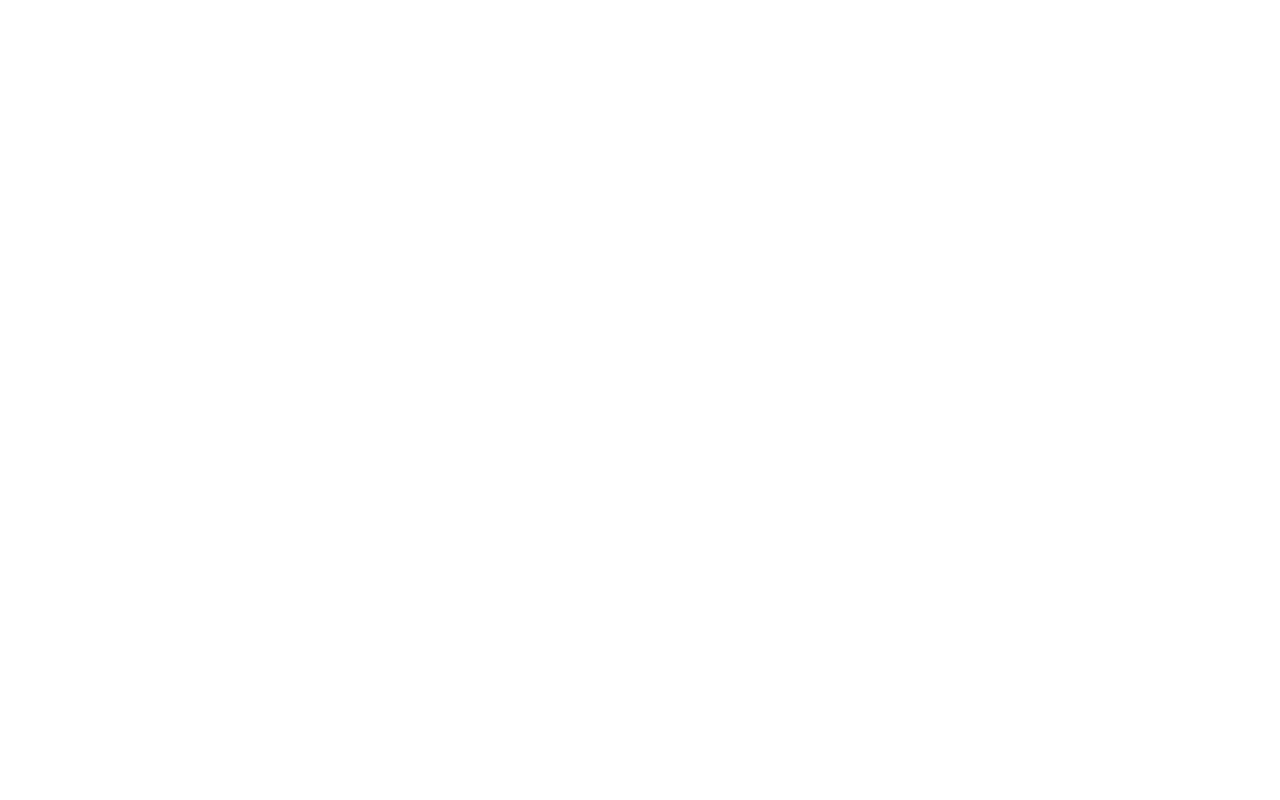
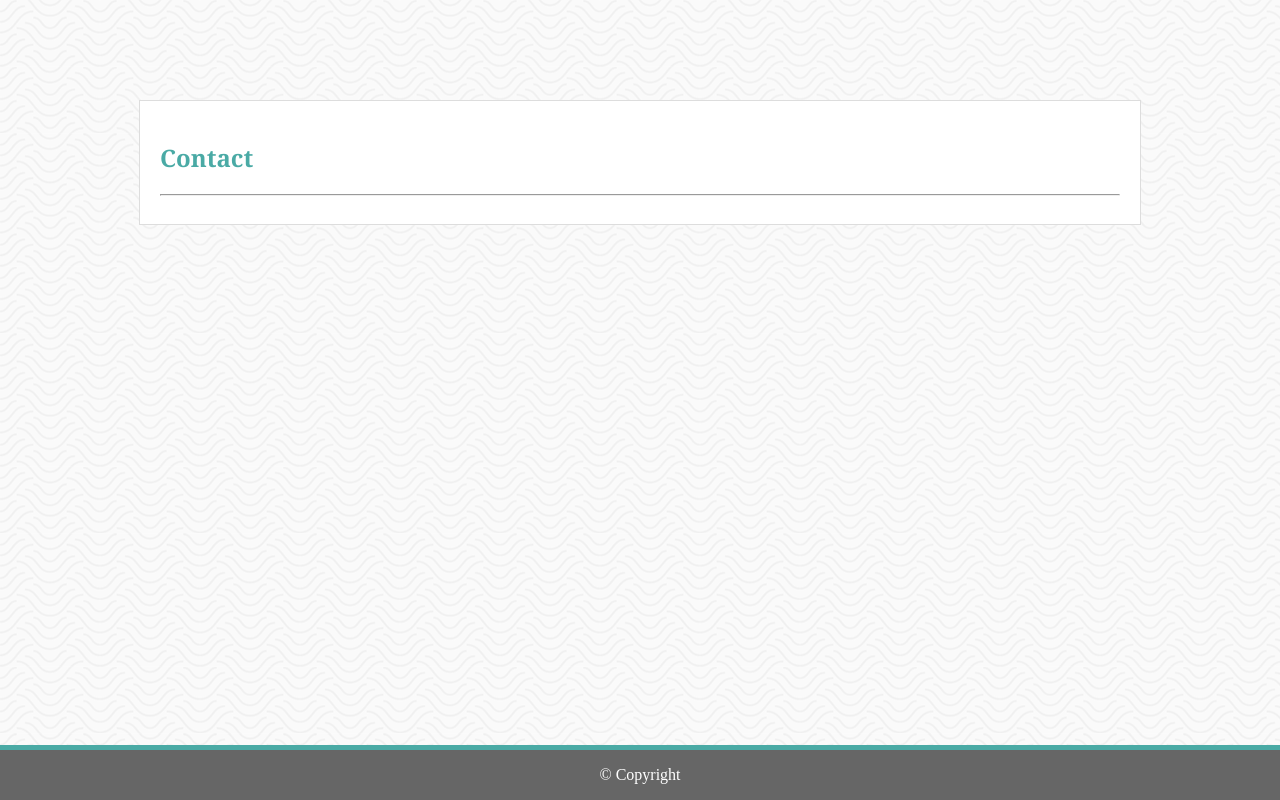
Before and after one commit to LuzanneB/Basic-Portfolio, a plain HTML site: page contact.html in a window 1280 px wide. Drawn offline with Linux system fonts and the light colour scheme.

```diff
--- a/assets/css/style.css
+++ b/assets/css/style.css
@@ -16,18 +16,20 @@
     padding: 0;
     overflow: hidden;
     background-color: #ffffff;
+    border-bottom: solid 1px #dddddd;
 
 }
 li {
     float: right;
     display:block;
+    text-decoration: none;
     padding: 20px;
-    text-decoration: none;
   }
 
-a:link, :any-link{
+.links a{
     text-decoration: none
 }
+
 .name{
     float:left;
     background-color: #4aaaa5;
@@ -54,10 +56,13 @@
 }
 .body{
     width:960px;
-    margin: 30 auto;
+    margin: 100px auto;
     font-family:'Arial', 'Helvetica Neue', Helvetica, sans-serif;
-    background-color:white;
+    background-color:#ffffff;
+    border: solid 1px #dddddd;
     padding: 20px;
+
+
 }
 
 .footer{
--- a/contact.html
+++ b/contact.html
@@ -0,0 +1,24 @@
+<!DOCTYPE html>
+<html lang="en">
+<head>
+    <meta charset="UTF-8">
+    <meta name="viewport" content="960 px, initial-scale=1.0">
+    <meta http-equiv="X-UA-Compatible" content="ie=edge">
+    <link rel="stylesheet" type="text/css" href="assets/css/style.css">
+    <title>Contact</title>
+</head>
+<body background="assets/images/background.png">
+    <div class="body">
+            <section>
+
+                <h1 class="heading title2">Contact</h1>
+                <hr>
+
+    </div>
+        <footer class="footer">
+                <p>
+                        &#169; Copyright
+                </p>
+         </footer>
+</body>
+</html>
```
Also changed, not shown: index.html (+11 -17 lines), portfolio.html (+23 -0 lines).
